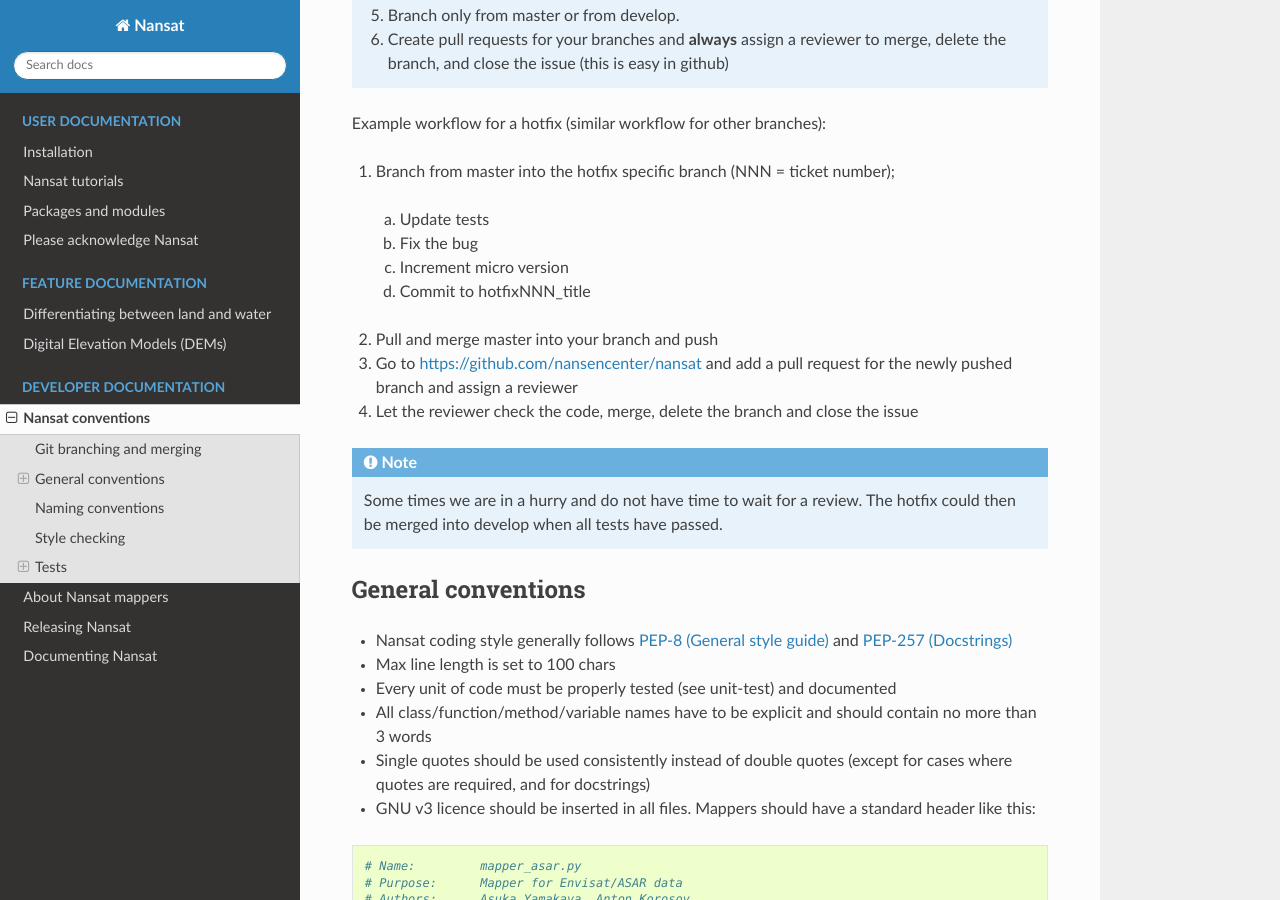
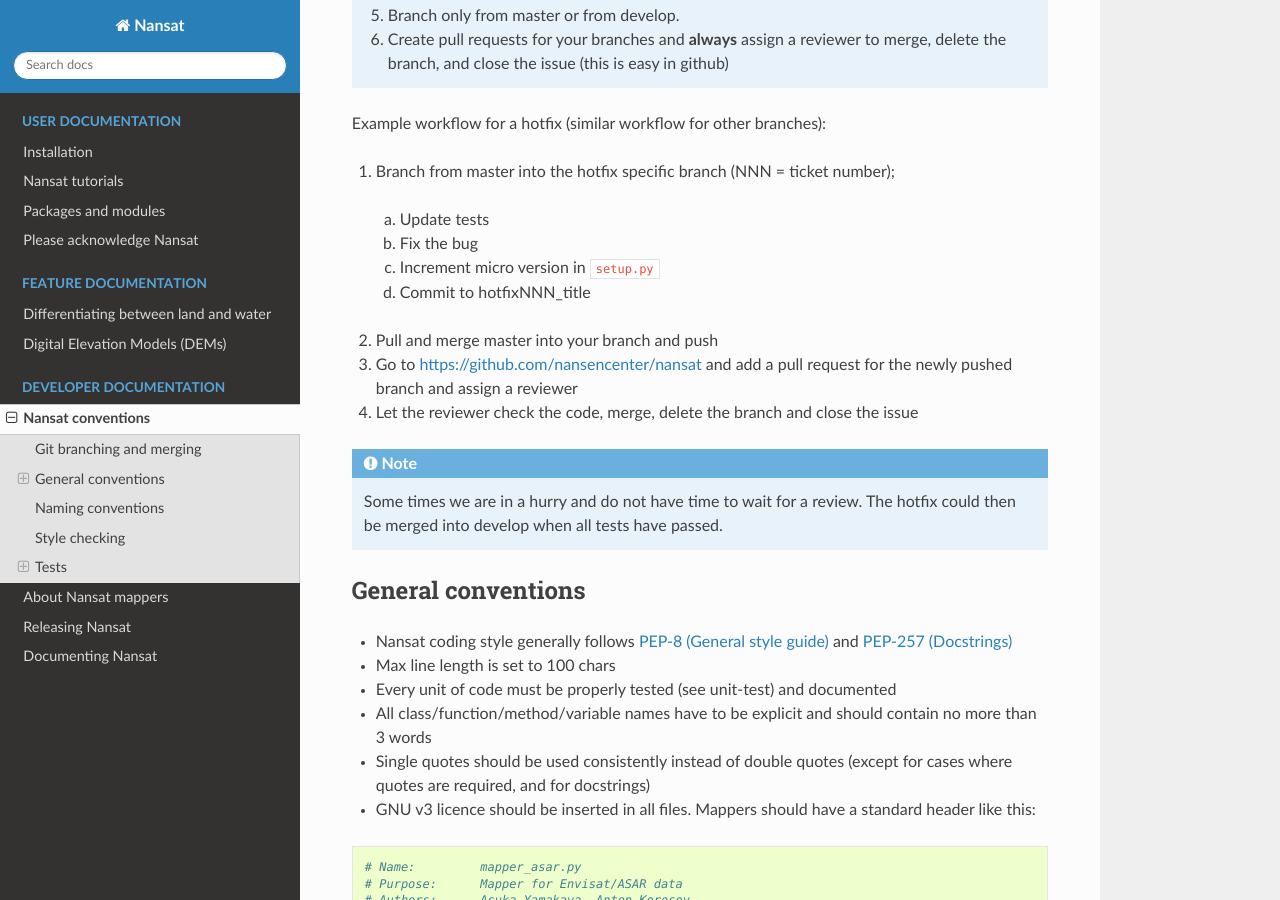
Before and after one commit to nansencenter/nansat, a Sphinx documentation site: the page built from docs/source/conventions.rst, in a window 1280 px wide and 900 px high, scrolled down 613 px. Built offline with Sphinx 7.4.7 and the Read the Docs theme 2.0.0, drawn with Linux system fonts in a browser that asks for light colours.

Commit message:
#222: small specification

```diff
--- a/docs/source/conventions.rst
+++ b/docs/source/conventions.rst
@@ -25,7 +25,7 @@
 1. Branch from master into the hotfix specific branch (NNN = ticket number);
   a) Update tests
   b) Fix the bug
-  c) Increment micro version
+  c) Increment micro version in ``setup.py``
   d) Commit to hotfixNNN_title
 2. Pull and merge master into your branch and push
 3. Go to `<https://github.com/nansencenter/nansat>`_ and add a pull request for the newly pushed
```
